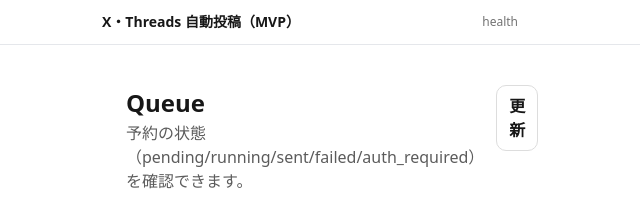
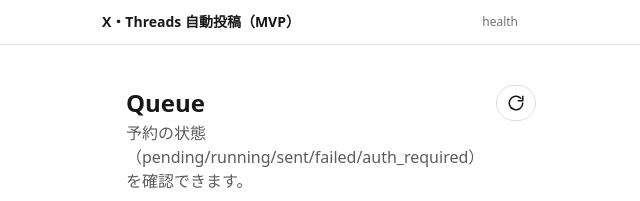
Before and after one commit to TT-03/X-Threads-, a Next.js app: page /queue in a window 1280 px wide. Shown: the top 201 px of the page, without its empty margins (330-970 px from the left). Built offline with nearby package versions, Linux system fonts and the light colour scheme; no server answers.

Commit message:
Update page.tsx

```diff
--- a/app/(app)/queue/page.tsx
+++ b/app/(app)/queue/page.tsx
@@ -159,18 +159,50 @@
         <button
   onClick={load}
   disabled={loading}
+  title={loading ? "更新中…" : "更新"}
+  aria-label={loading ? "更新中" : "更新"}
   style={{
     border: "1px solid #ddd",
     background: "#fff",
-            borderRadius: 10,
-            padding: "8px 12px",
+    borderRadius: 999,
+    padding: "8px 10px",
     cursor: loading ? "not-allowed" : "pointer",
     opacity: loading ? 0.6 : 1,
-            fontWeight: 700,
+    display: "inline-flex",
+    alignItems: "center",
+    justifyContent: "center",
+    lineHeight: 0,
   }}
 >
-          {loading ? "更新中…" : "更新"}
+  {/* refresh icon */}
+  <svg
+    width="18"
+    height="18"
+    viewBox="0 0 24 24"
+    fill="none"
+    stroke="currentColor"
+    strokeWidth="2"
+    strokeLinecap="round"
+    strokeLinejoin="round"
+    aria-hidden="true"
+    style={{
+      // loading中だけ軽く回す（任意：嫌ならこのstyleごと削除OK）
+      animation: loading ? "spin 1s linear infinite" : undefined,
+    }}
+  >
+    <path d="M21 12a9 9 0 1 1-2.64-6.36" />
+    <polyline points="21 3 21 9 15 9" />
+  </svg>
+
+  {/* CSS keyframes（inline styleのみで完結させるための埋め込み） */}
+  <style jsx>{`
+    @keyframes spin {
+      from { transform: rotate(0deg); }
+      to { transform: rotate(360deg); }
+    }
+  `}</style>
 </button>
+
       </div>
 
       {/* フィルタ */}
@@ -223,7 +255,11 @@
                 <div style={{ display: "flex", alignItems: "center", gap: 10 }}>
                   <span style={badgeStyle(it.status)}>{statusLabel(it.status)}</span>
                 </div>
-                <div style={{ opacity: 0.7, fontSize: 12 }}>{new Date(it.run_at).toLocaleString()}</div>
+                <div style={{ opacity: 0.7, fontSize: 12, textAlign: "right" }}>
+  <div>{new Date(it.run_at).toLocaleString()}</div>
+  <div style={{ marginTop: 4, fontSize: 11, opacity: 0.5 }}>id: {it.id}</div>
+</div>
+
               </div>
 
               <div style={{ marginTop: 10, whiteSpace: "pre-wrap" }}>{it.text}</div>
```
Lines whose indentation alone changed are shown as unchanged.
